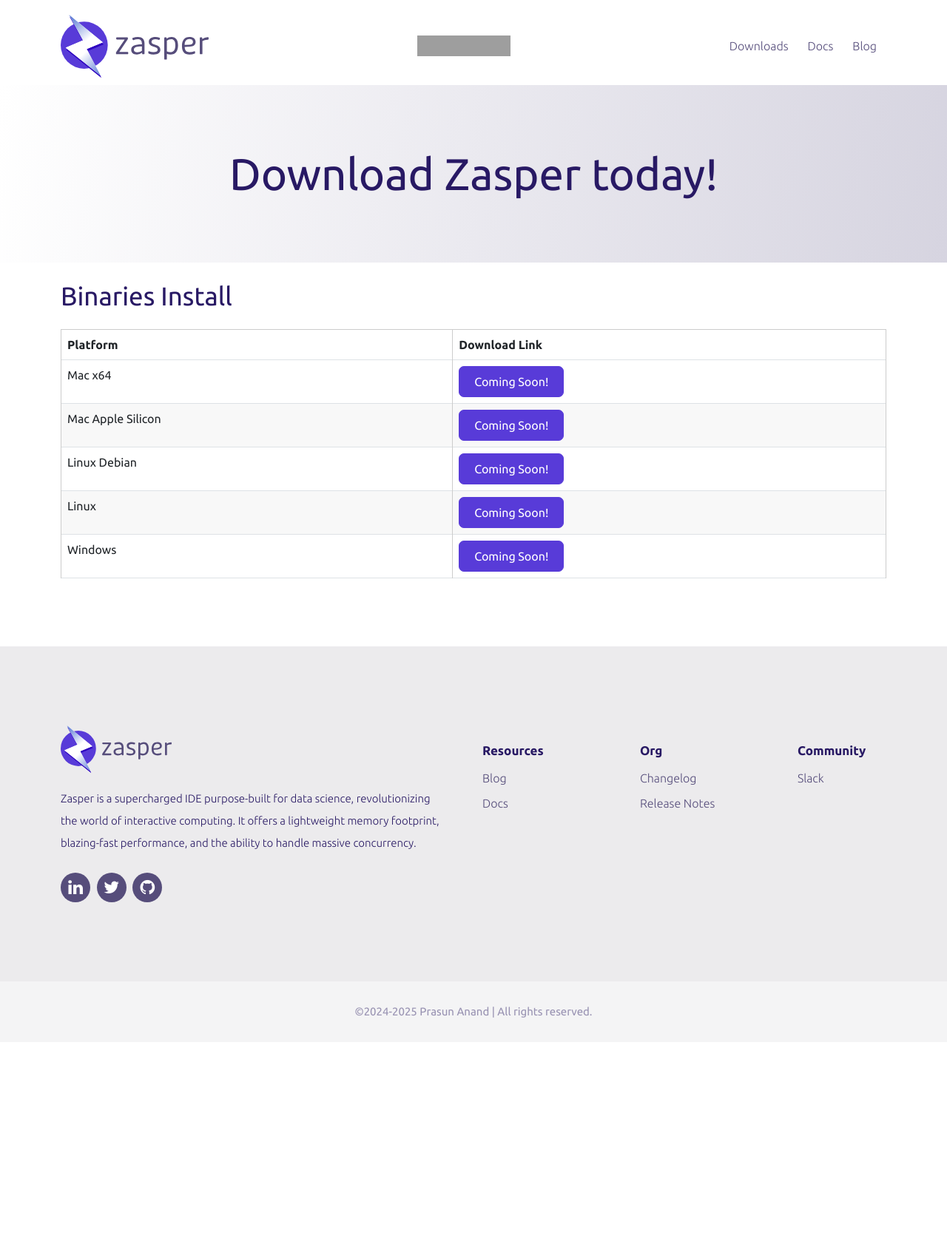
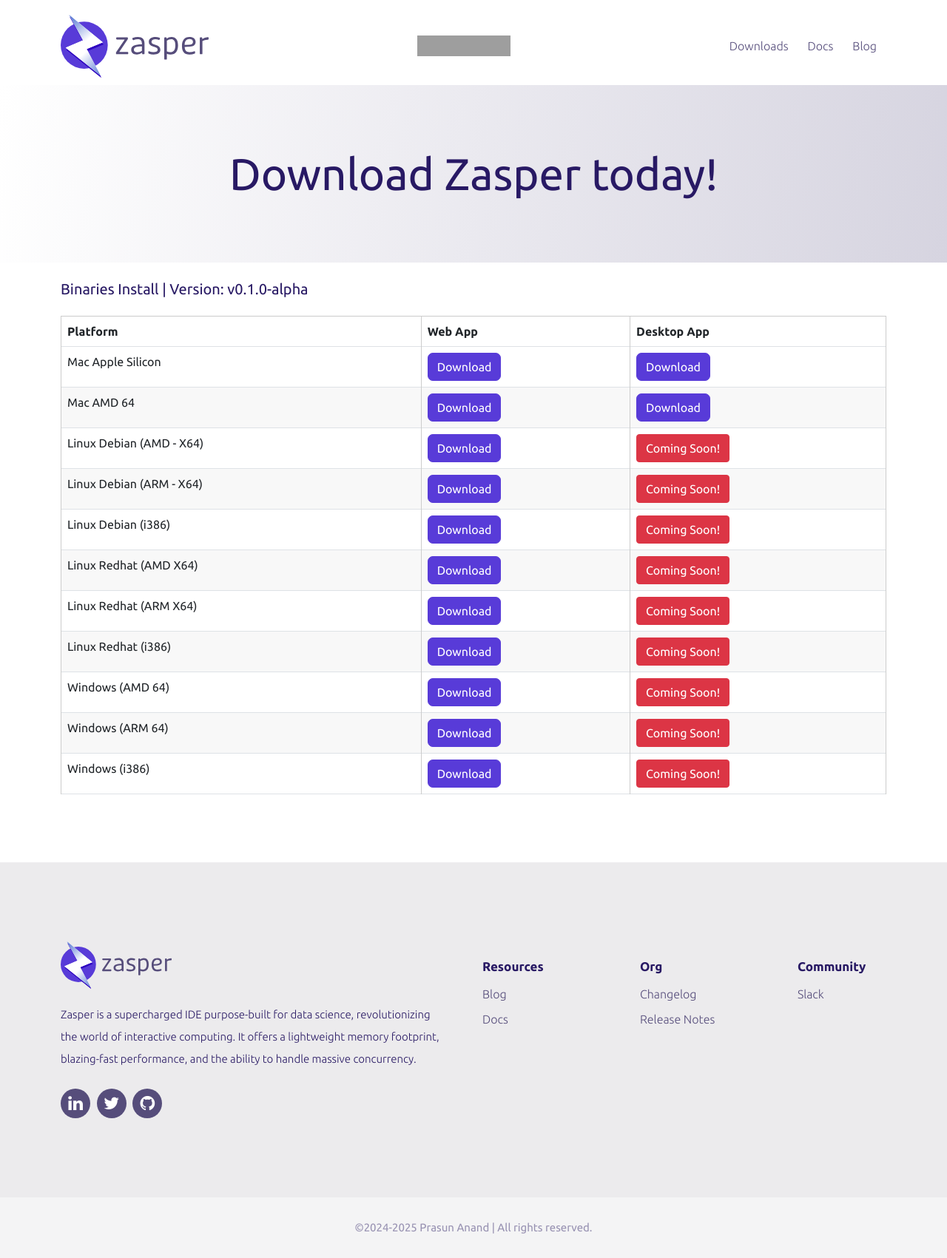
Before and after one commit to zasper-io/zasper-io.github.io, a Jekyll site: the page built from downloads.markdown, in a window 1280 px wide. Shown: the whole page at 74% size. Built offline with Jekyll 4.4.1, drawn with Linux system fonts in a browser that asks for light colours; nearby versions of some CDN libraries; before the commit the page ends 1409 px from its top, so only the background shows below that; grey boxes are pictures that could not be loaded.

Commit message:
add download links

```diff
--- a/_layouts/downloads.html
+++ b/_layouts/downloads.html
@@ -19,48 +19,113 @@
       <div class="col-12">
 
 
-        <h3 class="font-h4 fontw-400">Binaries Install</h3>
+        <h3 class="font-h6 fontw-400">Binaries Install | Version: v0.1.0-alpha</h3>
         <table class="table table-bordered">
           <thead>
             <tr>
               <th scope="col">Platform</th>
-              <th scope="col">Download Link</th>
+              <th scope="col">Web App</th>
+              <th scope="col">Desktop App</th>
             </tr>
           </thead>
           <tbody>
             <tr>
-              <td>Mac x64</td>
+              <td>Mac Apple Silicon</td>
               <td>
-                <a href="https://github.com/zasper-io/zasper/releases/download/v0.0.1/zasper-0.0.1-mac.zip"
-                  class="btn-bg" target="_blank">Coming Soon!</a>
+                <a href="https://github.com/zasper-io/zasper/releases/download/v0.1.0-alpha/zasper-webapp-darwin-arm64.tar.gz" class="btn btn-bg" target="_blank">Download</a>
+              </td>
+              <td>
+                <a href="https://github.com/zasper-io/zasper/releases/download/v0.1.0-alpha/zasper_0.1.0-alpha_arm64_mac.dmg" class="btn btn-bg" target="_blank">Download</a>
               </td>
             </tr>
             <tr>
-              <td>Mac Apple Silicon</td>
+              <td>Mac AMD 64</td>
               <td>
-                <a href="https://github.com/zasper-io/zasper/releases/download/v0.0.1/zasper-0.0.1-mac.zip"
-                  class="btn-bg" target="_blank">Coming Soon!</a>
+                <a href="https://github.com/zasper-io/zasper/releases/download/v0.1.0-alpha/zasper-webapp-darwin-amd64.tar.gz" class="btn btn-bg" target="_blank">Download</a>
+              </td>
+              <td>
+                <a href="https://github.com/zasper-io/zasper/releases/download/v0.1.0-alpha/zasper_0.1.0-alpha_x64_mac.dmg" class="btn btn-bg" target="_blank">Download</a>
               </td>
             </tr>
             <tr>
-              <td>Linux Debian</td>
+              <td>Linux Debian (AMD - X64)</td>
               <td>
-                <a href="https://github.com/zasper-io/zasper/releases/download/v0.0.1/zasper-0.0.1-linux.zip"
-                  class="btn-bg" target="_blank">Coming Soon!</a>
+                <a href="https://github.com/zasper-io/zasper/releases/download/v0.1.0-alpha/zasper-webapp-linux-amd64.tar.gz" class="btn btn-bg" target="_blank">Download</a>
+              </td>
+              <td>
+                <a href="#" class="btn btn-danger" target="_blank">Coming Soon!</a>
               </td>
             </tr>
             <tr>
-              <td>Linux</td>
+              <td>Linux Debian (ARM - X64)</td>
               <td>
-                <a href="https://github.com/zasper-io/zasper/releases/download/v0.0.1/zasper-0.0.1-linux.zip"
-                  class="btn-bg" target="_blank">Coming Soon!</a>
+                <a href="https://github.com/zasper-io/zasper/releases/download/v0.1.0-alpha/zasper-webapp-linux-arm64.tar.gz" class="btn btn-bg" target="_blank">Download</a>
+              </td>
+              <td>
+                <a href="#" class="btn btn-danger" target="_blank">Coming Soon!</a>
               </td>
             </tr>
             <tr>
-              <td>Windows</td>
+              <td>Linux Debian (i386)</td>
               <td>
-                <a href="https://github.com/zasper-io/zasper/releases/download/v0.0.1/zasper-0.0.1-windows.zip"
-                  class="btn-bg" target="_blank">Coming Soon!</a>
+                <a href="https://github.com/zasper-io/zasper/releases/download/v0.1.0-alpha/zasper-webapp-linux-386.tar.gz" class="btn btn-bg" target="_blank">Download</a>
+              </td>
+              <td>
+                <a href="#" class="btn btn-danger" target="_blank">Coming Soon!</a>
+              </td>
+            </tr>
+            <tr>
+              <td>Linux Redhat (AMD X64)</td>
+              <td>
+                <a href="https://github.com/zasper-io/zasper/releases/download/v0.1.0-alpha/zasper-webapp-linux-amd64.tar.gz" class="btn btn-bg" target="_blank">Download</a>
+              </td>
+              <td>
+                <a href="#" class="btn btn-danger" target="_blank">Coming Soon!</a>
+              </td>
+            </tr>
+            <tr>
+              <td>Linux Redhat (ARM X64)</td>
+              <td>
+                <a href="https://github.com/zasper-io/zasper/releases/download/v0.1.0-alpha/zasper-webapp-linux-arm64.tar.gz" class="btn btn-bg" target="_blank">Download</a>
+              </td>
+              <td>
+                <a href="#" class="btn btn-danger" target="_blank">Coming Soon!</a>
+              </td>
+            </tr>
+            <tr>
+              <td>Linux Redhat (i386)</td>
+              <td>
+                <a href="https://github.com/zasper-io/zasper/releases/download/v0.1.0-alpha/zasper-webapp-linux-386.tar.gz" class="btn btn-bg" target="_blank">Download</a>
+              </td>
+              <td>
+                <a href="#" class="btn btn-danger" target="_blank">Coming Soon!</a>
+              </td>
+            </tr>
+            <tr>
+              <td>Windows (AMD 64)</td>
+              <td>
+                <a href="https://github.com/zasper-io/zasper/releases/download/v0.1.0-alpha/zasper-webapp-windows-amd64.zip" class="btn btn-bg" target="_blank">Download</a>
+              </td>
+              <td>
+                <a href="#" class="btn btn-danger" target="_blank">Coming Soon!</a>
+              </td>
+            </tr>
+            <tr>
+              <td>Windows (ARM 64)</td>
+              <td>
+                <a href="https://github.com/zasper-io/zasper/releases/download/v0.1.0-alpha/zasper-webapp-windows-arm64.zip" class="btn btn-bg" target="_blank">Download</a>
+              </td>
+              <td>
+                <a href="#" class="btn btn-danger" target="_blank">Coming Soon!</a>
+              </td>
+            </tr>
+            <tr>
+              <td>Windows (i386)</td>
+              <td>
+                <a href="https://github.com/zasper-io/zasper/releases/download/v0.1.0-alpha/zasper-webapp-windows-386.zip" class="btn btn-bg" target="_blank">Download</a>
+              </td>
+              <td>
+                <a href="#" class="btn btn-danger" target="_blank">Coming Soon!</a>
               </td>
             </tr>
           </tbody>
--- a/_layouts/home.html
+++ b/_layouts/home.html
@@ -14,7 +14,7 @@
               It's perfectly suited for running REPL-style data applications, e.g. <strong>Jupyter notebooks</strong>.
             </p>
             <div class="header-form wow fadeInUp" data-wow-delay="0.2s">
-               <a href="https://github.com/zasper-io/zasper" target="_blank" class="custom-btn btn-bg hover-bg" id="banner-signup">Checkout on Github! <img src="/static/images/github-icon.svg" alt="#"></a>
+               <a href="https://github.com/zasper-io/zasper" target="_blank" class="btn custom-btn btn-bg hover-bg" id="banner-signup">Checkout on Github! <img src="/static/images/github-icon.svg" alt="#"></a>
             </div>
           </div>
         </div>
--- a/static/css/style.css
+++ b/static/css/style.css
@@ -77,7 +77,7 @@
 .btn-bg {
     border: 1px solid #583BD8 !important;
     background: #583BD8;
-    padding: 8px 20px;
+    /* padding: 8px 20px; */
     color: #fff;
     border-radius: 7px;
 }
```
